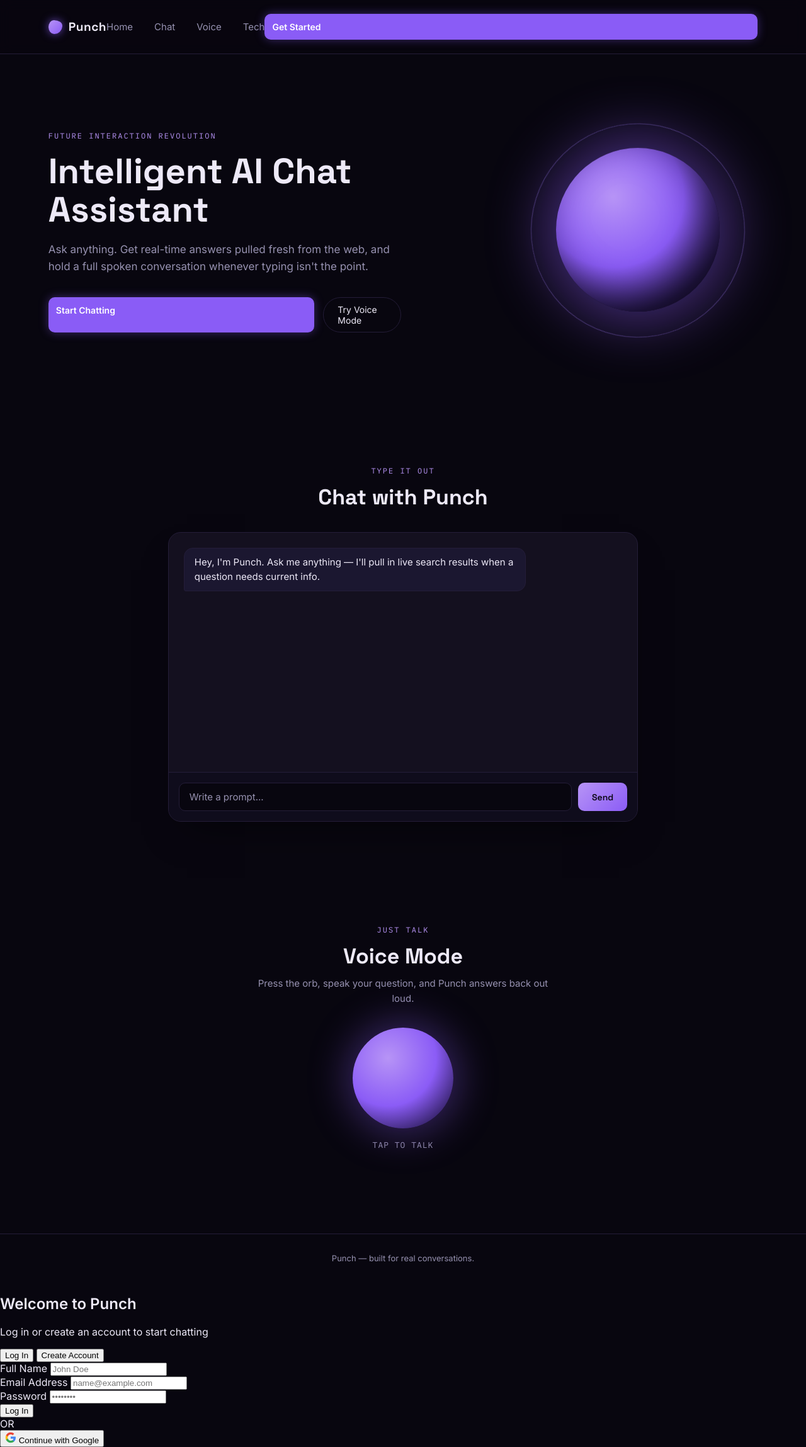
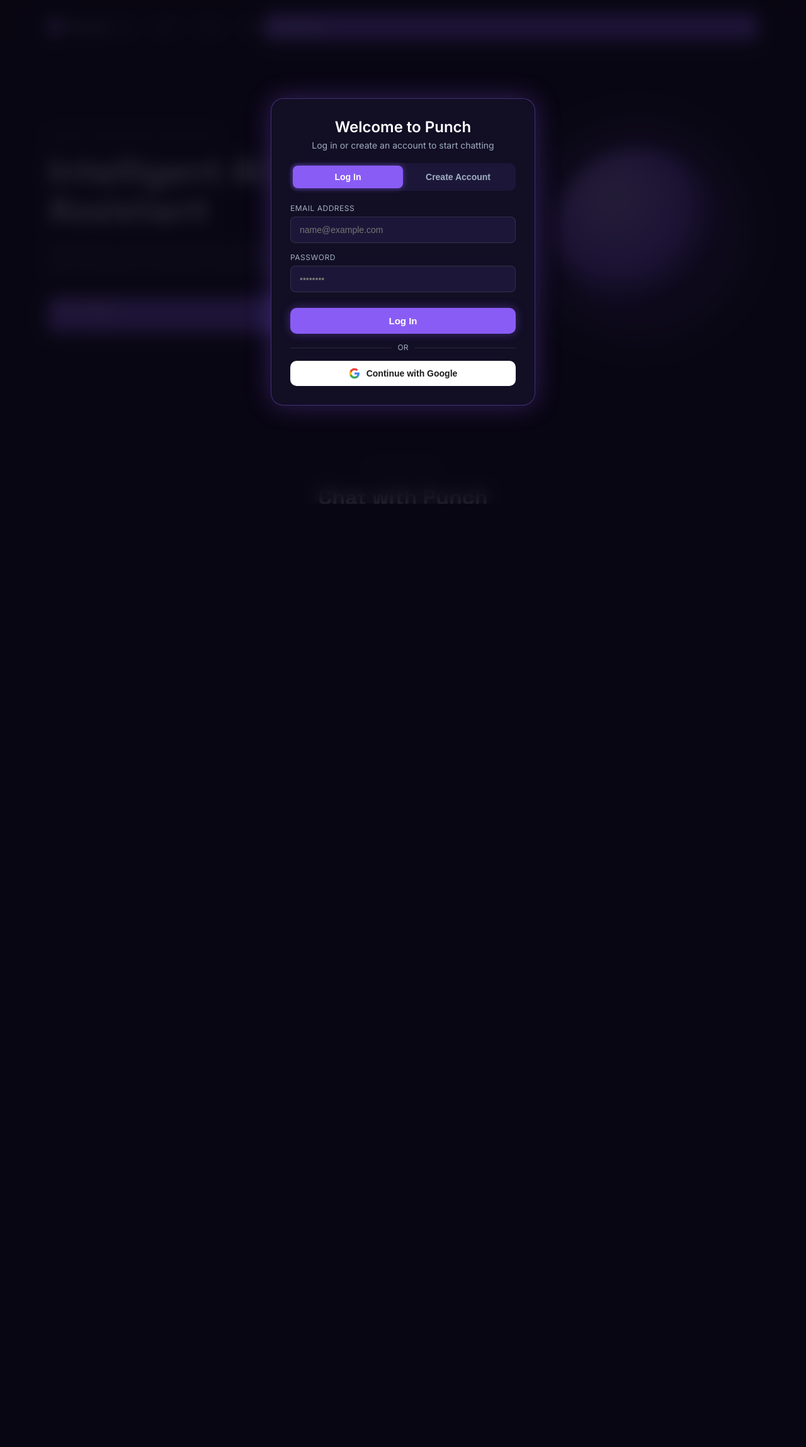
Before and after one commit to baliyanaarav08-max/Punch.ai2, a Flask app: page / in a window 1280 px wide. Shown: the whole page at 63% size. After the commit the page ends 800 px from the top, so only its background shows below. Run offline with Flask 3, Linux system fonts and the light colour scheme; some libraries are stand-ins or nearby versions.

Commit message:
Add files via upload

```diff
--- a/templates/index.html
+++ b/templates/index.html
@@ -126,6 +126,174 @@
   </div>
 </div>
 
+<style>
+
+  /* Isolated Auth Backdrop Blur Overlay */
+.punch-auth-overlay {
+  position: fixed;
+  top: 0;
+  left: 0;
+  width: 100vw;
+  height: 100vh;
+  background: rgba(10, 8, 20, 0.85);
+  backdrop-filter: blur(12px) !important;
+  -webkit-backdrop-filter: blur(12px) !important;
+  display: flex !important;
+  justify-content: center !important;
+  align-items: center !important;
+  z-index: 99999 !important; /* Always stays on top of chatbot UI */
+  transition: opacity 0.3s ease, visibility 0.3s ease;
+}
+
+/* Hide modal when authenticated */
+.punch-auth-overlay.punch-auth-hidden {
+  opacity: 0 !important;
+  visibility: hidden !important;
+  pointer-events: none !important;
+}
+
+/* Modal Box */
+.punch-auth-card {
+  position: relative;
+  background: #120e24 !important;
+  border: 1px solid rgba(138, 92, 246, 0.4) !important;
+  box-shadow: 0 0 40px rgba(138, 92, 246, 0.3) !important;
+  border-radius: 20px !important;
+  width: 90% !important;
+  max-width: 420px !important;
+  padding: 30px !important;
+  color: #ffffff !important;
+  box-sizing: border-box !important;
+}
+
+.punch-auth-header h2 {
+  font-size: 24px !important;
+  margin: 0 0 6px 0 !important;
+  text-align: center !important;
+  color: #ffffff !important;
+  font-weight: 700 !important;
+}
+
+.punch-auth-header p {
+  color: #a0aec0 !important;
+  font-size: 14px !important;
+  text-align: center !important;
+  margin: 0 0 20px 0 !important;
+}
+
+/* Tab Switchers */
+.punch-auth-tabs {
+  display: flex !important;
+  background: #1c1738 !important;
+  border-radius: 10px !important;
+  padding: 4px !important;
+  margin-bottom: 20px !important;
+}
+
+.punch-auth-tab-btn {
+  flex: 1 !important;
+  padding: 10px 0 !important;
+  background: transparent !important;
+  border: none !important;
+  color: #a0aec0 !important;
+  border-radius: 8px !important;
+  cursor: pointer !important;
+  font-weight: 600 !important;
+  font-size: 14px !important;
+  transition: all 0.2s ease !important;
+}
+
+.punch-auth-tab-btn.punch-auth-active {
+  background: #8a5cf6 !important;
+  color: #ffffff !important;
+  box-shadow: 0 0 10px rgba(138, 92, 246, 0.5) !important;
+}
+
+/* Inputs */
+.punch-auth-group {
+  margin-bottom: 15px !important;
+  display: flex !important;
+  flex-direction: column !important;
+}
+
+.punch-auth-group.punch-auth-hidden {
+  display: none !important;
+}
+
+.punch-auth-group label {
+  font-size: 12px !important;
+  color: #a0aec0 !important;
+  margin-bottom: 6px !important;
+  text-transform: uppercase !important;
+  letter-spacing: 0.5px !important;
+}
+
+.punch-auth-group input {
+  background: #1c1738 !important;
+  border: 1px solid rgba(255, 255, 255, 0.1) !important;
+  border-radius: 8px !important;
+  padding: 12px 14px !important;
+  color: #ffffff !important;
+  outline: none !important;
+  font-size: 14px !important;
+}
+
+.punch-auth-group input:focus {
+  border-color: #8a5cf6 !important;
+  box-shadow: 0 0 8px rgba(138, 92, 246, 0.4) !important;
+}
+
+/* Action Buttons */
+.punch-auth-submit {
+  width: 100% !important;
+  padding: 12px !important;
+  background: #8a5cf6 !important;
+  border: none !important;
+  border-radius: 10px !important;
+  color: #ffffff !important;
+  font-weight: bold !important;
+  font-size: 15px !important;
+  cursor: pointer !important;
+  box-shadow: 0 0 15px rgba(138, 92, 246, 0.4) !important;
+  margin-top: 10px !important;
+}
+
+.punch-auth-submit:hover {
+  background: #7c3aed !important;
+}
+
+.punch-auth-divider {
+  text-align: center !important;
+  margin: 20px 0 !important;
+  border-bottom: 1px solid rgba(255, 255, 255, 0.1) !important;
+  line-height: 0.1em !important;
+}
+
+.punch-auth-divider span {
+  background: #120e24 !important;
+  padding: 0 10px !important;
+  color: #a0aec0 !important;
+  font-size: 12px !important;
+}
+
+.punch-auth-google {
+  width: 100% !important;
+  padding: 11px !important;
+  background: #ffffff !important;
+  color: #1a1a1a !important;
+  border: none !important;
+  border-radius: 10px !important;
+  font-weight: 600 !important;
+  font-size: 14px !important;
+  display: flex !important;
+  align-items: center !important;
+  justify-content: center !important;
+  gap: 10px !important;
+  cursor: pointer !important;
+}
+
+</style>
+
 <script type="module">
       import { initializeApp } from "https://www.gstatic.com/firebasejs/10.8.0/firebase-app.js";
       import {
```
